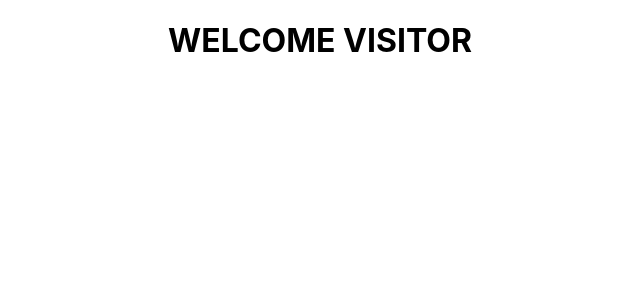
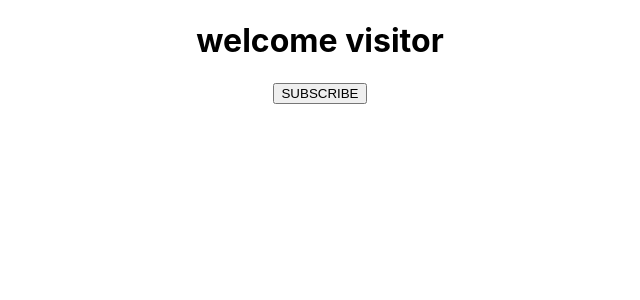
Before and after one commit to wandieinnocents/reactjs-concepts, a React (Create React App) app: page / in a window 1280 px wide. Shown: the top 300 px of the page, without its empty margins (320-960 px from the left). Built offline with nearby package versions, Linux system fonts and the light colour scheme.

Commit message:
WOrking with states in class components

```diff
--- a/src/App.js
+++ b/src/App.js
@@ -3,19 +3,17 @@
 import Welcome from './components/Welcome';
 import Hello from './components/Hello';
 import Message from './components/Message';
+import React,{Component} from 'react';
 
-function App() {
-  return (
-    <div className="App">
+class App extends Component  {
+  render(){
+    return (
+      <div className="App">
+        <Message />
+      </div>
+    );
+  }
 
-
-
-      <Message />
-
-
-
-    </div>
-  );
 }
 
 export default App;
--- a/src/components/Message.js
+++ b/src/components/Message.js
@@ -2,11 +2,32 @@
 
 // class
 class Message extends Component{
+
+    // create state object
+    constructor(){
+        super()
+        this.state = {
+            message:'welcome visitor'
+        }
+    }
+
+    // change message
+    changeMessage(){
+        this.setState({
+            message: 'Thank you for subscribing'
+        })
+    }
+
+
+
     // render
     render(){
     // return
         return (
-            <h1>WELCOME VISITOR</h1>
+            <div>
+                <h1>{this.state.message}</h1>
+                <button  onClick={() => this.changeMessage() } >SUBSCRIBE</button>
+            </div>
         )
     }
 }
```
